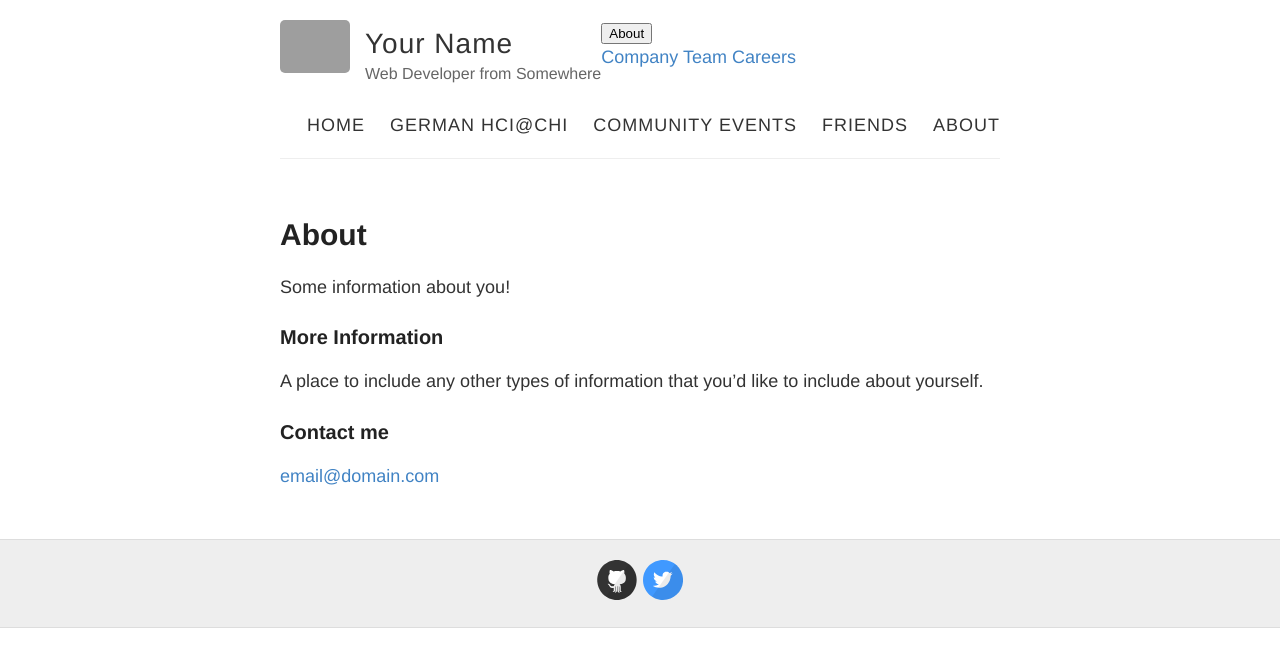
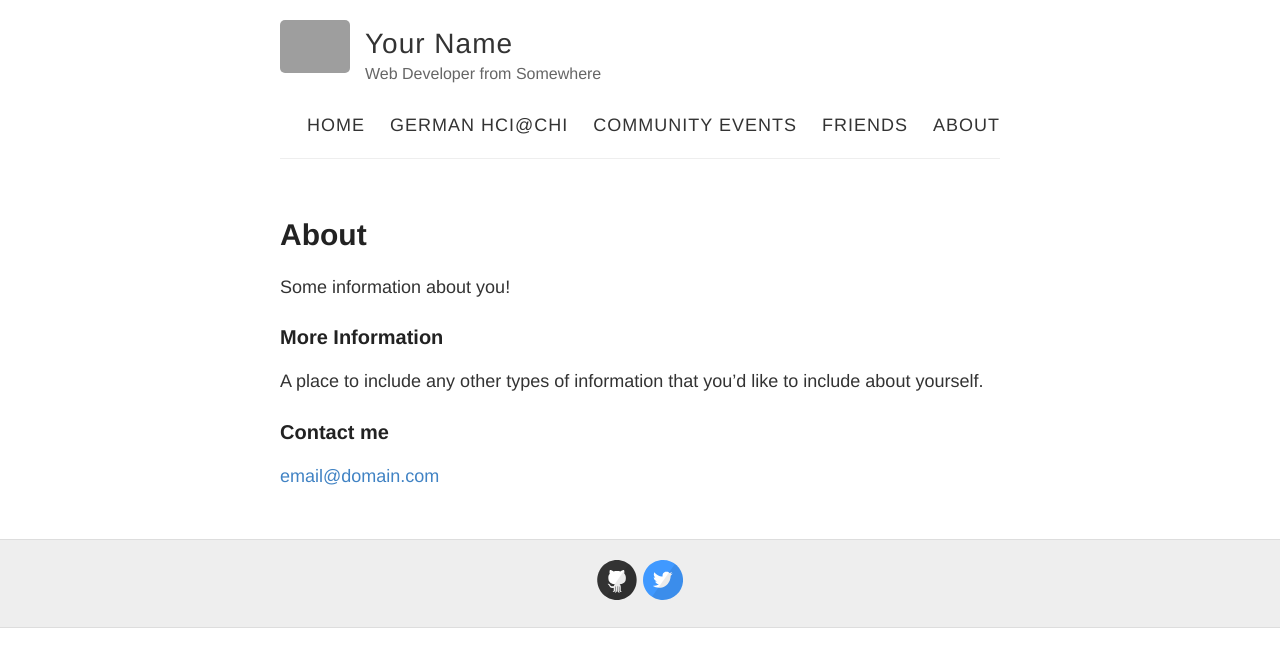
Before and after one commit to Kevacasiete/jeck, a Jekyll site: the page built from about.md, in a window 1280 px wide. Shown: the top 667 px of the page. Built offline with Jekyll 4.4.1, drawn with Linux system fonts in a browser that asks for light colours; grey boxes are pictures that could not be loaded.

Commit message:
Update default.html

```diff
--- a/_layouts/default.html
+++ b/_layouts/default.html
@@ -26,20 +26,10 @@
             <h1 class="site-name"><a href="{{ site.baseurl }}/">{{ site.name }}</a></h1>
             <p class="site-description">{{ site.description }}</p>
           </div>
-          <div class="subnav">
-            <button class="subnavbtn">About <i class="fa fa-caret-down"></i></button>
-            <div class="subnav-content">
-              <a href="#company">Company</a>
-              <a href="#team">Team</a>
-              <a href="#careers">Careers</a>
-            </div>
+
           <nav>
             <a href="{{ site.baseurl }}/">HOME</a>
             <a href="{{ site.baseurl }}/jeck/PreChi">GERMAN HCI@CHI</a>
-            <ul class="sub-menu">
-              <li><a href="#company">Company </a></li>
-              <li><a href="#team">Team</a></li>
-            </ul>
             <a href="{{ site.baseurl }}/jeck/germanhci">COMMUNITY EVENTS</a>
             <a href="{{ site.baseurl }}/jeck/Friends">FRIENDS</a>
             <a href="{{ site.baseurl }}/jeck/About">ABOUT</a>
```
